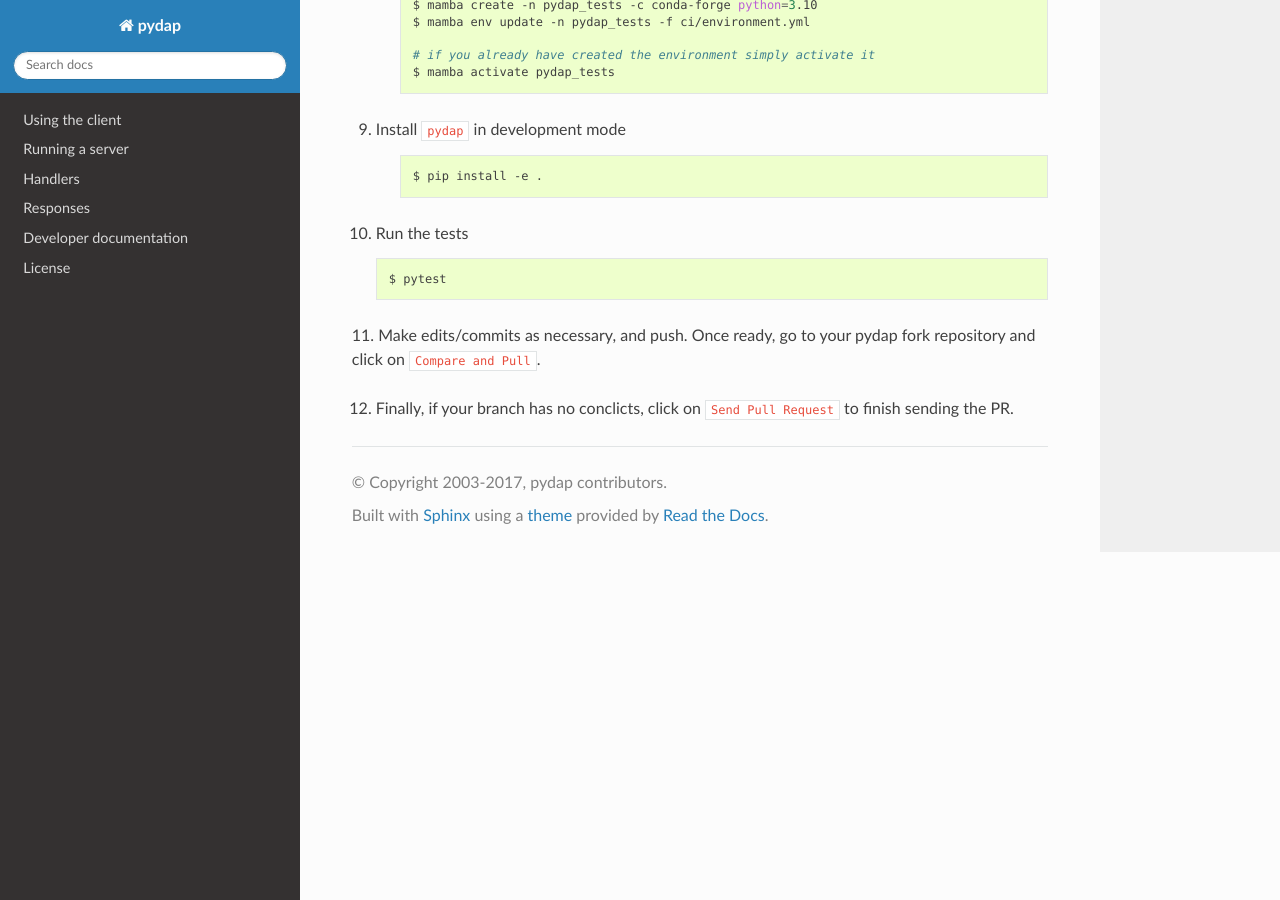
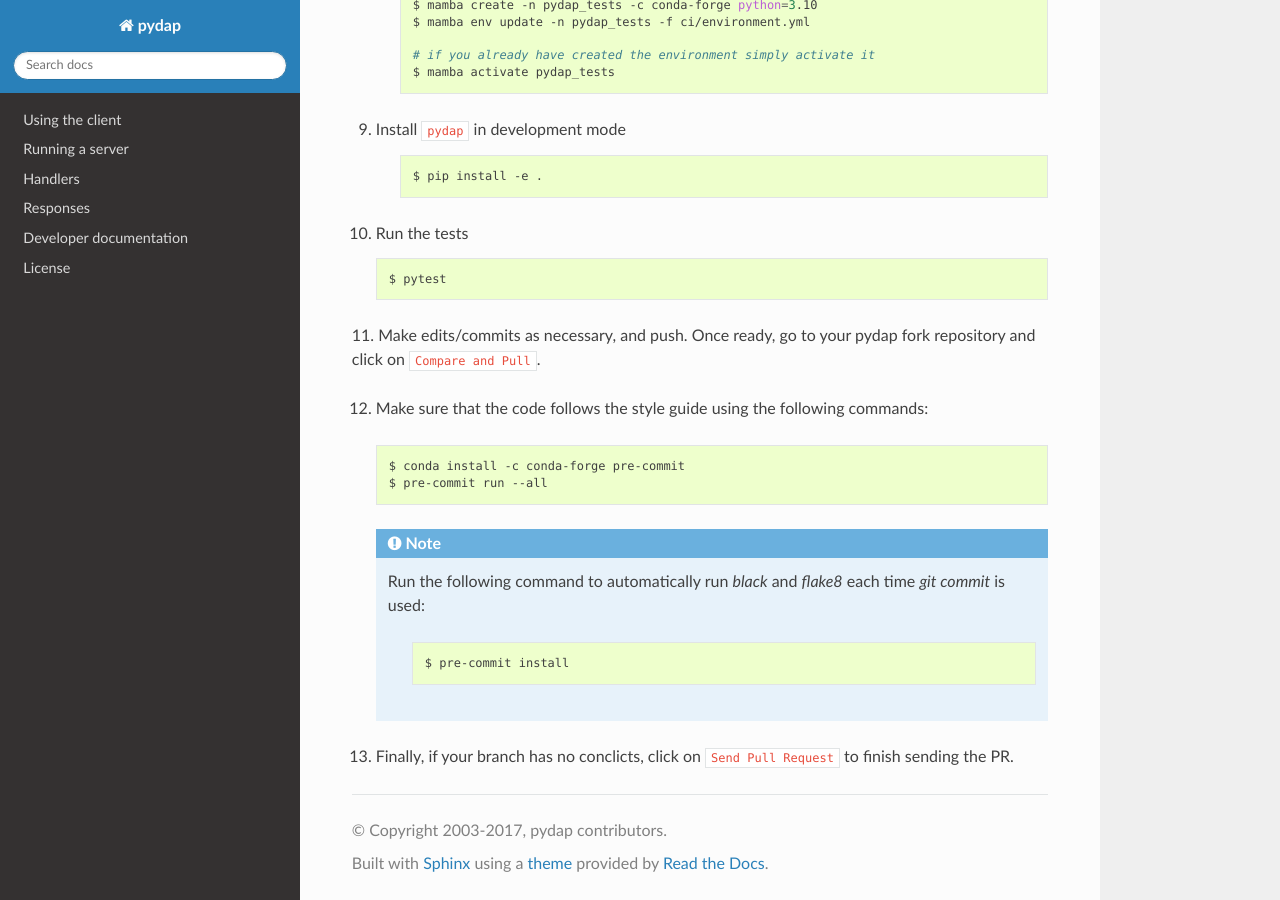
Before and after one commit to pydap/pydap, a Sphinx documentation site: the page built from docs/developer_contributer.rst, in a window 1280 px wide and 900 px high, scrolled down 1233 px. Built offline with Sphinx 7.4.7 and the Read the Docs theme 2.0.0, drawn with Linux system fonts in a browser that asks for light colours; the version number could not be read and is left out.

Commit message:
include pre-commit in the docs

```diff
--- a/docs/developer_contributer.rst
+++ b/docs/developer_contributer.rst
@@ -83,4 +83,20 @@ have one, then make sure your fork's main branch is up-to-date.
 11. Make edits/commits as necessary, and push. Once ready, go to your pydap fork repository and click on
 ``Compare and Pull``.
 
-12. Finally, if your branch has no conclicts, click on ``Send Pull Request`` to finish sending the PR.
+12. Make sure that the code follows the style guide using the following commands:
+
+   .. code-block:: bash
+
+    $ conda install -c conda-forge pre-commit
+    $ pre-commit run --all
+
+   .. note::
+
+    Run the following command to automatically run `black` and `flake8` each time `git commit` is used:
+
+      .. code-block:: bash
+
+       $ pre-commit install
+
+
+13. Finally, if your branch has no conclicts, click on ``Send Pull Request`` to finish sending the PR.
```
